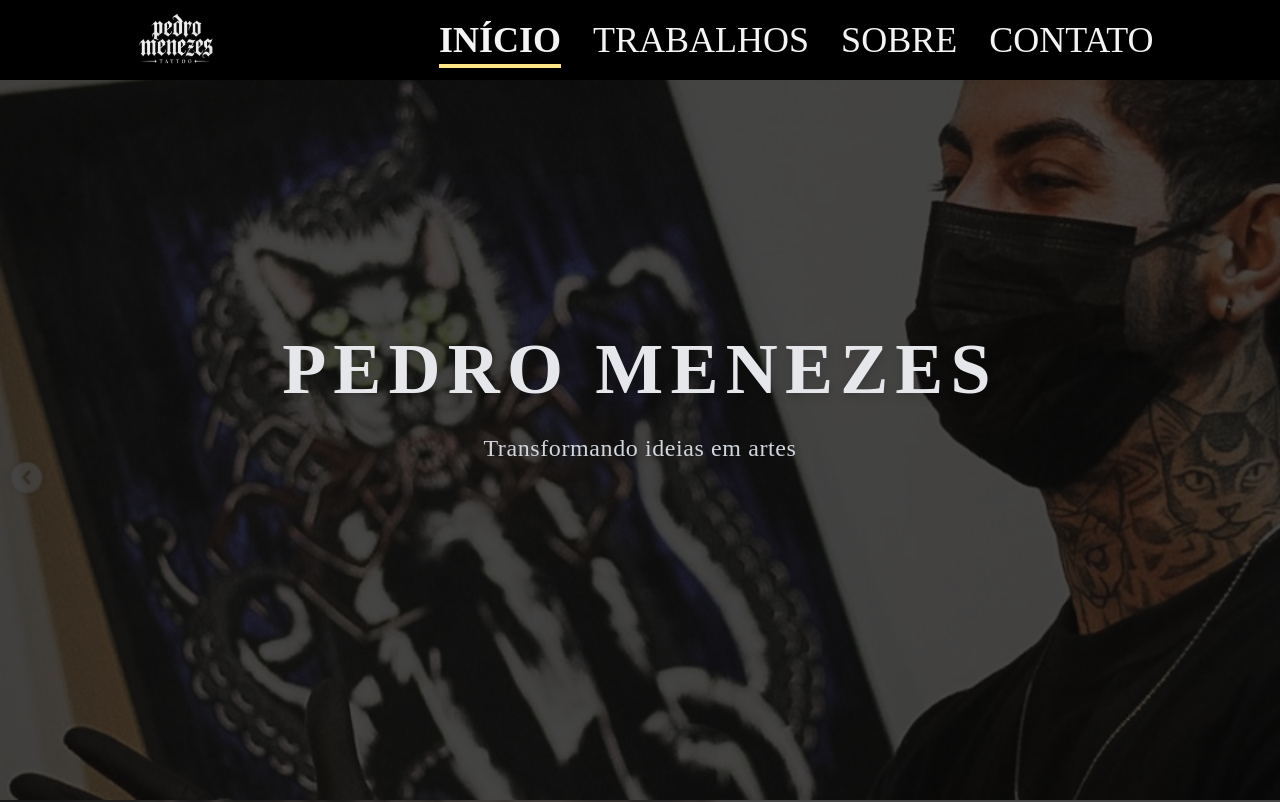
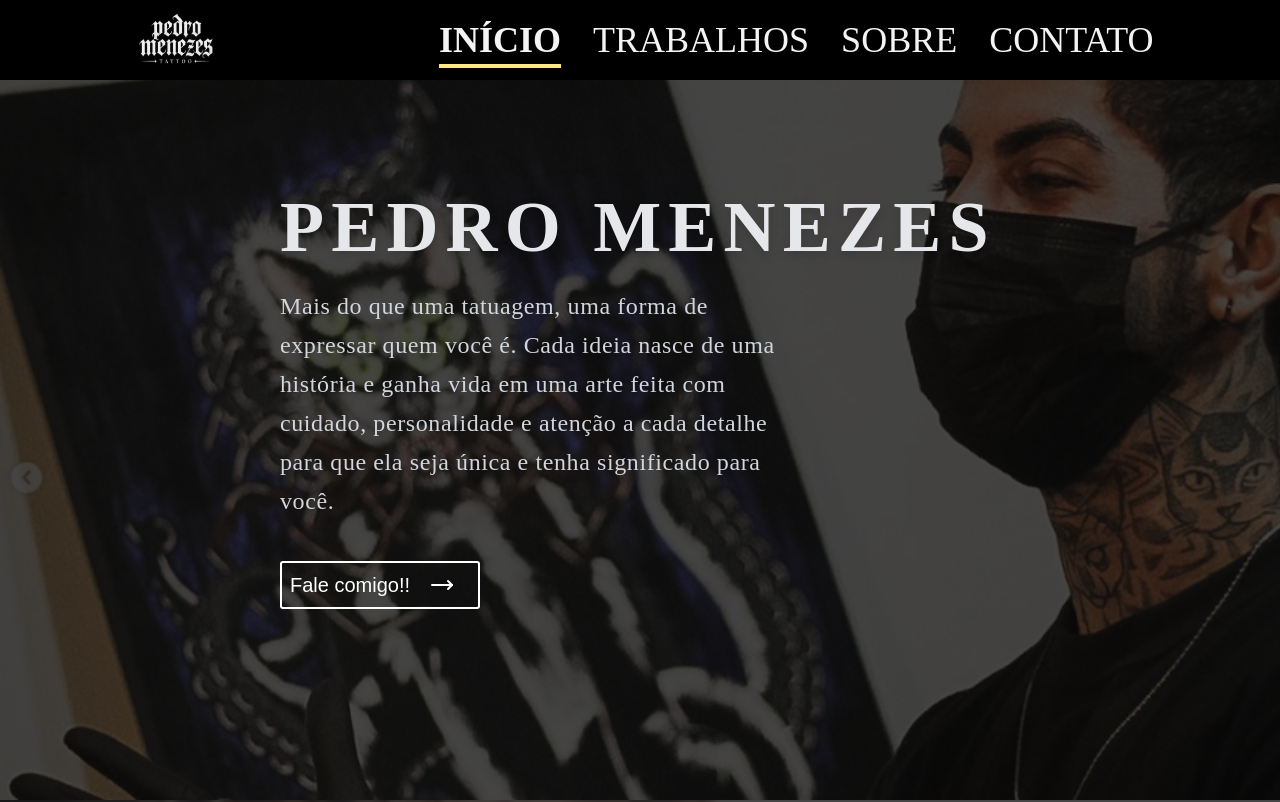
Before and after one commit to luizdev10/tattooProject, a React (Vite) app: page / in a window 1280 px wide. Shown: the top 802 px of the page. Built offline with nearby package versions, Linux system fonts and the light colour scheme; a web font is replaced by a local one.

Commit message:
melhoria no inicio

```diff
--- a/src/components/inicio.jsx
+++ b/src/components/inicio.jsx
@@ -1,23 +1,29 @@
 import React from "react";
 import bgWorks from "../assets/img/bg-works.PNG";
+import { MoveRight } from "lucide-react";
 
 function Inicio() {
+    const NUMERO_WHATS = "5588988151026";
+    const texto = "Olá Pedro! Quero fazer uma tatuagem";
+    const mensagem = `https://wa.me/${NUMERO_WHATS}?text=${encodeURIComponent(texto)}`;
     return (
-        <section id="inicio" className="relative flex h-screen w-full items-center justify-center overflow-hidden bg-neutral-950">
+        <section id="inicio" className="relative flex h-screen w-full items-center overflow-hidden bg-neutral-950">
             <div
                 className="absolute inset-0 bg-cover bg-right bg-no-repeat opacity-25 lg:bg-top"
-                style={{ backgroundImage: `url(${bgWorks})`}}
+                style={{ backgroundImage: `url(${bgWorks})` }}
             />
             <div className="absolute inset-0  from-black/70 via-transparent to-neutral-900 " />
-            <div className="relative z-10 flex max-w-4xl flex-col items-center px-6 text-center pt-20 md:pt-0">
+            <div className="relative z-10 flex max-w-7xl flex-col px-70 pt-20 md:pt-0">
                 <h1 className="font-[Pirata_One] text-4xl sm:text-5xl md:text-7xl font-extrabold tracking-widest text-gray-200 drop-shadow-lg">
                     PEDRO MENEZES
                 </h1>
 
                 <p className="mt-4 md:mt-6 max-w-lg text-lg sm:text-xl md:text-2xl font-light leading-relaxed tracking-wide text-gray-300 font-[Medula_One]">
-                    Transformando ideias em artes
+                    Mais do que uma tatuagem, uma forma de expressar quem você é. Cada ideia nasce de uma história e ganha vida em uma arte feita com cuidado, personalidade e atenção a cada detalhe para que ela seja única e tenha significado para você.
                 </p>
-
+                <a href={mensagem}
+                    target="_blank"
+                    className="text-xl text-white p-2 w-50 rounded-[3px] border-2 flex items-center gap-5 mt-10 ">Fale comigo!! <MoveRight /></a>
             </div>
         </section>
     );
--- a/src/components/navBar.jsx
+++ b/src/components/navBar.jsx
@@ -1,4 +1,5 @@
 import { useState } from "react";
+import { TextAlignEnd, SquareArrowRightExit } from "lucide-react"
 
 function NavBar() {
     const [menuOpen, setMenuOpen] = useState(false);
@@ -52,7 +53,7 @@ function NavBar() {
                     onClick={() => setMenuOpen(!menuOpen)}
                     className="text-3xl md:hidden"
                 >
-                    {menuOpen ? "✕" : "☰"}
+                    {menuOpen ? <SquareArrowRightExit /> : <TextAlignEnd />}
                 </button>
             </div>
 
```
